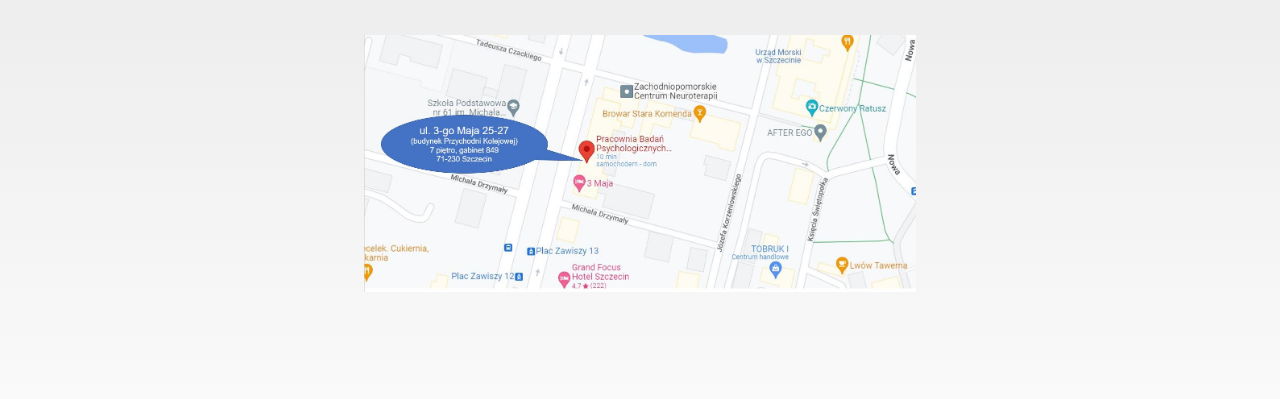
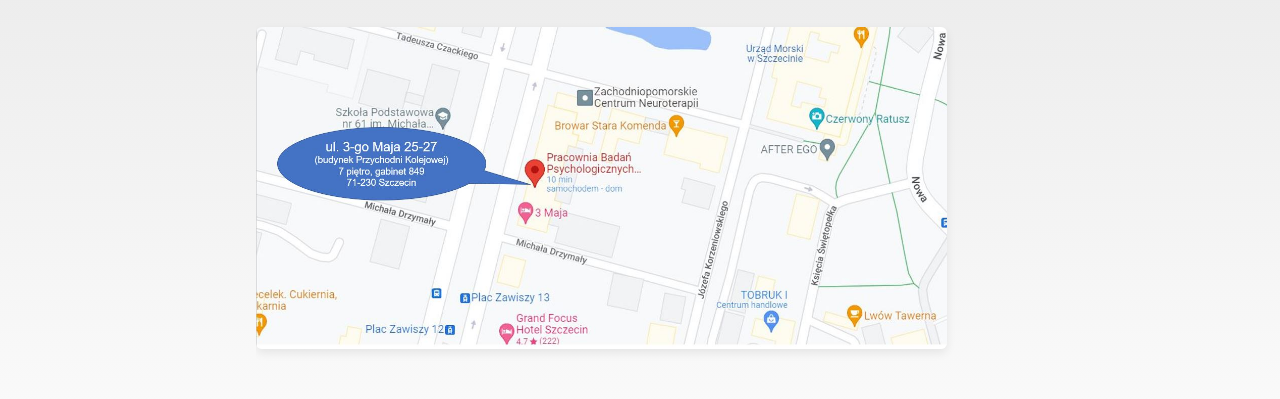
Before and after one commit to badaniapsychologiczneszczecin/badaniapsychologiczneszczecin.github.io, a plain HTML site: page index.html in a window 1280 px wide. Shown: the part 1471-1870 px from the top of the page. Drawn offline with Linux system fonts and the light colour scheme; some packages are replaced by stand-ins of ours.

Commit message:
Fixing map.

```diff
--- a/index.html
+++ b/index.html
@@ -18,6 +18,25 @@
 	<script src="js/jquery-1.11.0.min.js"></script>
 	<script src="js/lightbox.min.js"></script>
 	<script type="text/javascript" src="js/galeria.js"></script>
+
+    <!-- Dodane style naprawiające zachodzenie mapy na tekst -->
+    <style>
+      /* poprawa mapy - blokuje zachodzenie elementów i nadaje responsywną szerokość */
+      #mapka { clear: both; overflow: visible; padding: 12px 0; margin: 18px 0; text-align: center; }
+      #mapka img {
+        max-width: 720px; /* maksymalna szerokość obrazka mapy */
+        width: 100%;      /* dostosowuje się do szerokości kontenera */
+        height: auto;
+        display: block;
+        margin: 0 auto;
+        border-radius: 6px;
+        box-shadow: 0 4px 10px rgba(0,0,0,0.08);
+      }
+      @media (max-width: 600px) {
+        #mapka { margin: 12px 0; }
+        #mapka img { max-width: 100%; }
+      }
+    </style>
 <!-- Global site tag (gtag.js) - Google Analytics -->
 <script async src="https://www.googletagmanager.com/gtag/js?id=UA-127740060-1"></script>
 <script>
```
